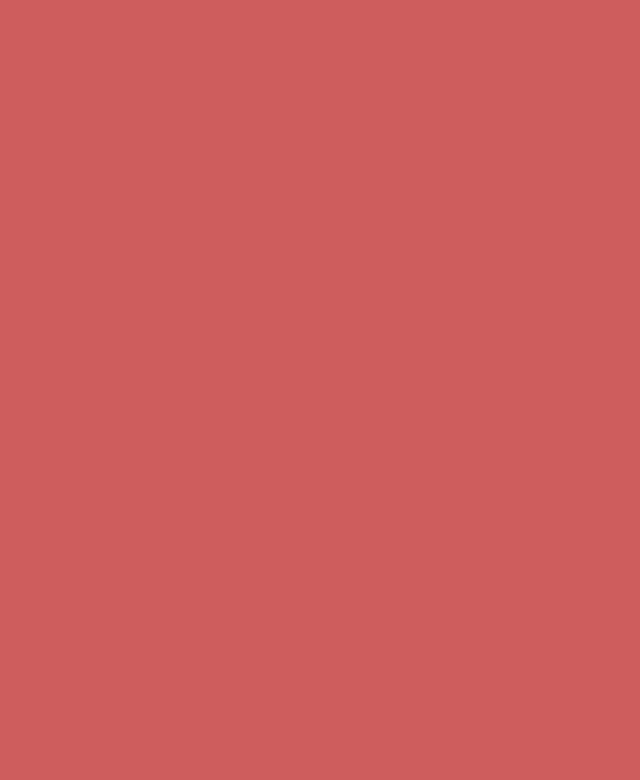
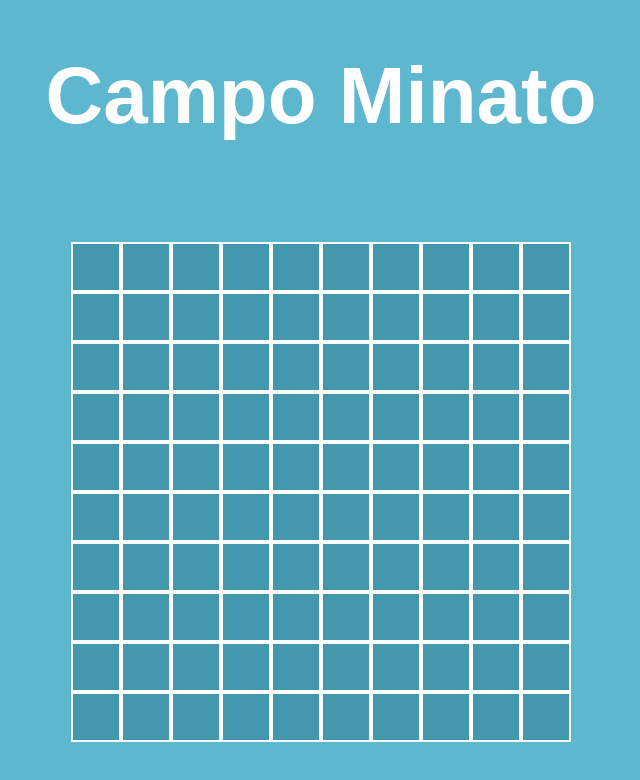
Before and after one commit to gabrielepetralia/js-campominato-grid, a plain HTML site: page index.html in a window 1280 px wide. Shown: the whole page, without its empty margins (319-959 px from the left). Drawn offline with Linux system fonts and the light colour scheme.

Commit message:
[add] grid

```diff
--- a/assets/css/style.css
+++ b/assets/css/style.css
@@ -5,5 +5,40 @@
 }
 
 body {
-  background-color: rgb(206, 93, 93);
+  background-color: rgb(93, 183, 206);
+  font-family: Arial, Helvetica, sans-serif;
 }
+
+h1 {
+  text-align: center;
+  color: white;
+  padding-top: 50px;
+  padding-bottom: 100px;
+  font-size: 5rem;
+  width: 100%;
+}
+
+.main-wrapper {
+  height: 100vh;
+  display: flex;
+  flex-wrap: wrap;
+  justify-content: center;
+  align-items: center;
+  align-content: start;
+}
+
+.grid-container {
+  width: auto;
+  height: auto;
+  background-color: rgb(67, 152, 174);
+}
+
+.grid-row {
+  display: flex;
+}
+
+.cell {
+  height: 50px;
+  width: 50px;
+  border: 2px solid white;
+}
--- a/assets/js/script.js
+++ b/assets/js/script.js
@@ -0,0 +1,15 @@
+const grid = document.querySelector(".grid-container")
+const max = 100;
+for(let i = 0; i < max; i++)
+{
+  const cella = document.createElement("div")
+  cella.classList.add("cell")
+  if(!(i%Math.sqrt(max)))
+  {
+    const row = document.createElement("div")
+    row.classList.add("grid-row")
+    grid.append(row);
+  }
+  const row = document.querySelector(".grid-row:last-child")
+  row.append(cella);
+}
--- a/index.html
+++ b/index.html
@@ -10,7 +10,15 @@
 </head>
 <body>
   <main>
+    <div class="main-wrapper">
+      <h1>Campo Minato</h1>
 
+      <div class="grid-container">
+        <div class="grid-row">
+
+        </div>
+      </div>
+    </div>
   </main>
 
   <script src="assets/js/script.js"></script>
```
